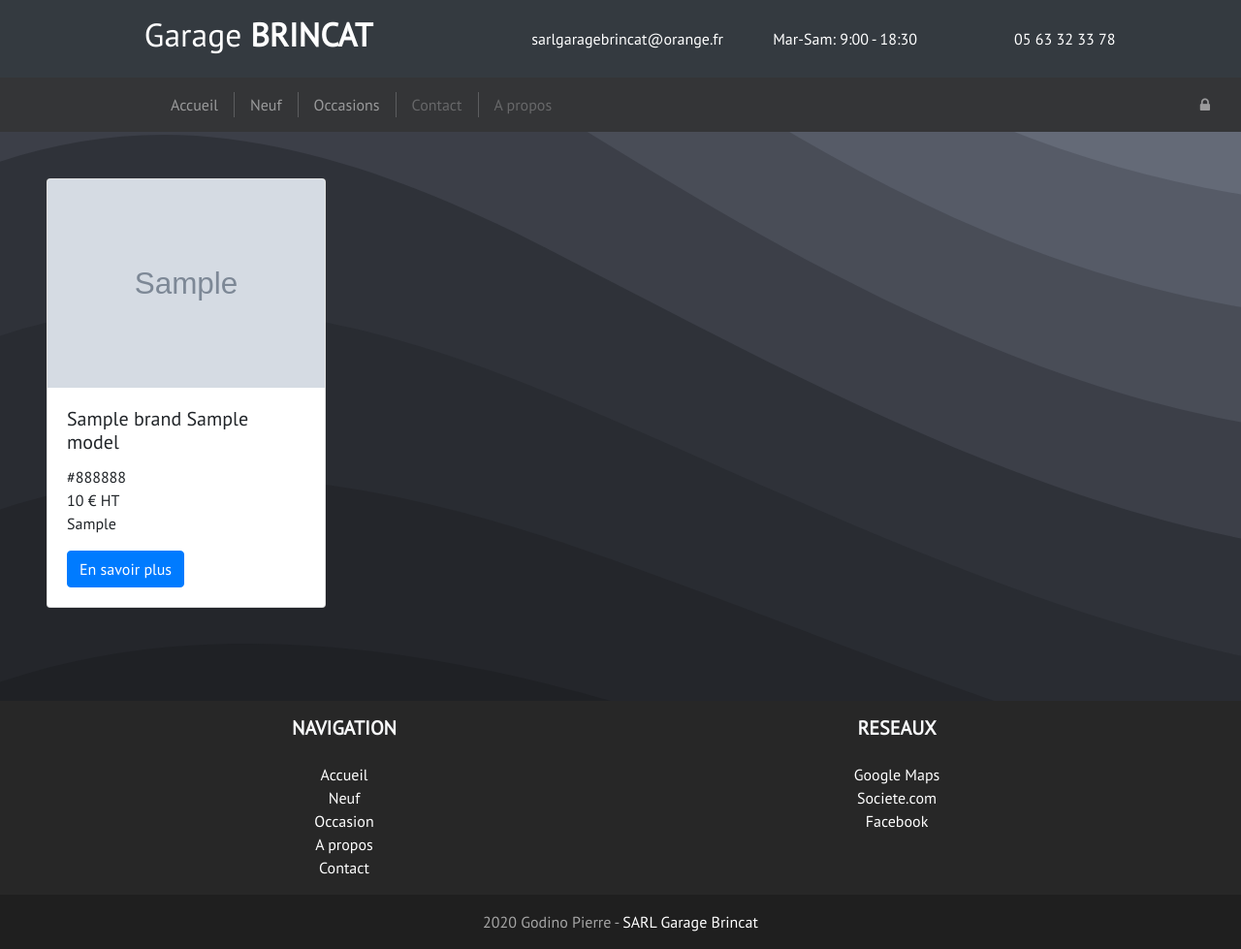
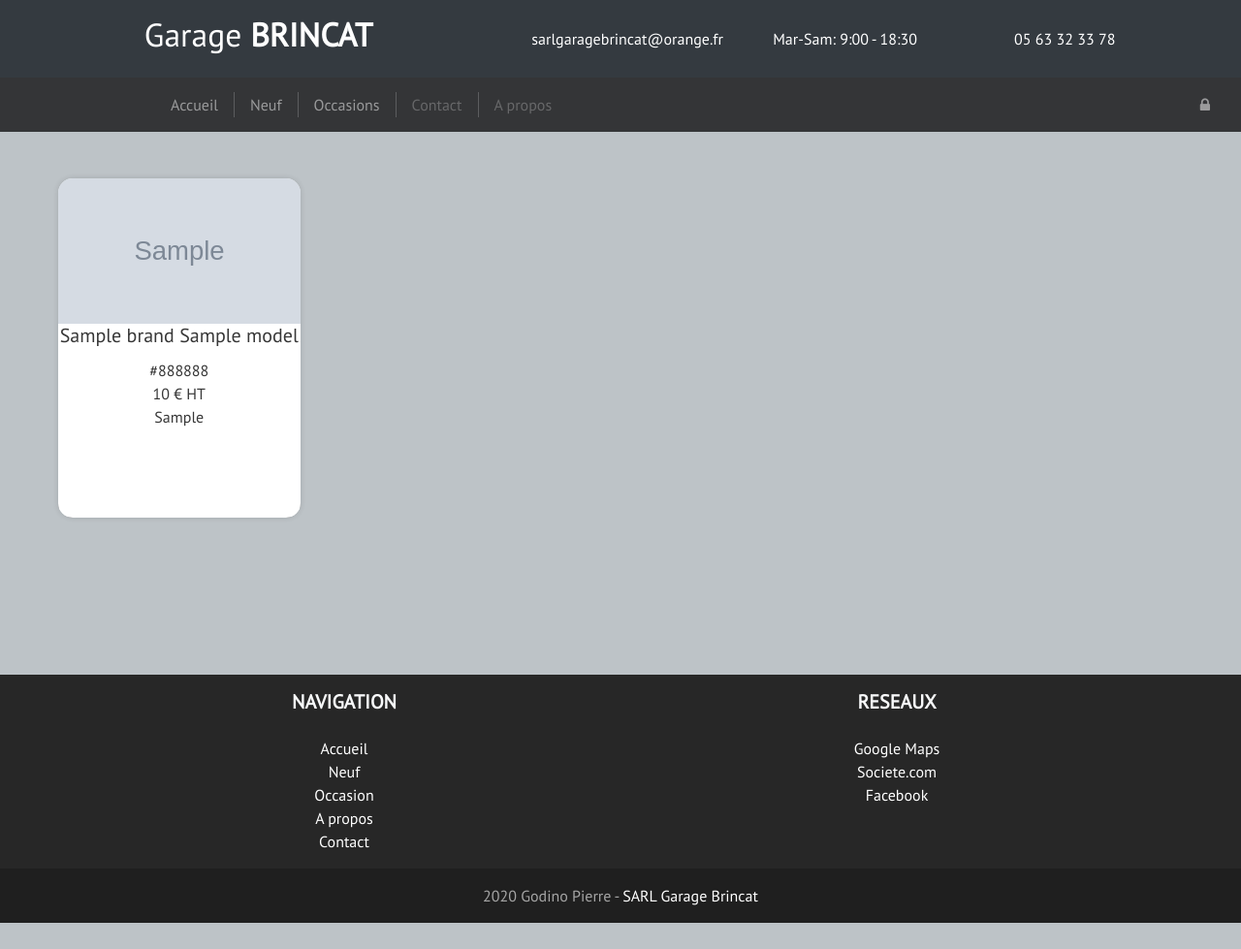
Before and after one commit to PierreG-dev/Garage_BRINCAT, a Symfony app: template templates/main/neuf.html.twig in a window 1280 px wide. Shown: the whole page at 97% size. After the commit the page ends 952 px from the top, so only its background shows below. Run offline with Twig, Linux system fonts and the light colour scheme; the template is opened without the code that fills it: most values are stand-ins (such as "Sample title", 1, 10 or a date in 2020); grey boxes marked "Sample" are stand-in pictures; some libraries are stand-ins or nearby versions.

Commit message:
new design for admininistration webpages

```diff
--- a/public/css/style.css
+++ b/public/css/style.css
@@ -185,6 +185,57 @@ header h2 {
 }
 
 /* CAR DISPLAY */
-.car-mini {
+.car-card {
+    color: #373737;
+    background: #ecf0f1;
+    width: 250px;
+    height: 350px;
+    overflow: hidden;
+    border-radius: 15px;
+    transition: 0.3s;
 
+    -webkit-box-shadow: 0px 0px 5px 1px rgba(0,0,0,0.10);
+    -moz-box-shadow: 0px 0px 5px 1px rgba(0,0,0,0.10);
+    box-shadow: 0px 0px 5px 1px rgba(0,0,0,0.10);
 }
+.car-card:hover {
+    transform: translate3d(0,-3%,0);
+    cursor: pointer;
+    -webkit-box-shadow:  0 5px 15px -5px rgba(0,0,0,0.30);
+    -moz-box-shadow:  0 5px 15px -5px rgba(0,0,0,0.30);
+    box-shadow:  0 5px 15px -5px rgba(0,0,0,0.30);
+}
+.car-card:hover img {
+    transform: scale3d(1.1,1.1,1);
+}
+.car-card .top {
+    width: 100%;
+    height: 150px;
+    overflow: hidden;
+    text-align: center;
+}
+.top img {
+    width: auto;
+    min-width: 100%;
+    height: 100%;
+    transition: 0.3s;
+}
+.car-card .bottom {
+    height: 200px;
+    z-index: 2;
+    background: white;
+    -webkit-box-shadow: 0 0px 5px 0px rgb(29, 29, 29);
+    -moz-box-shadow: 0 0px 5px 0px rgb(29, 29, 29);
+    box-shadow: 0 0px 5px 0px rgb(29, 29, 29);
+}
+
+/* ADMIN */
+input[type='file']:hover {
+    cursor: pointer;
+}
+
+.shadow {
+    -webkit-box-shadow: 0px 0px 4px 0px rgba(0,0,0,0.30);
+    -moz-box-shadow: 0px 0px 4px 0px rgba(0,0,0,0.30);
+    box-shadow: 0px 0px 4px 0px rgba(0,0,0,0.30);
+}
--- a/src/Form/CarType.php
+++ b/src/Form/CarType.php
@@ -40,6 +40,7 @@ class CarType extends AbstractType
                 'attr' => ['placeholder' => 'Prix du véhicule']
             ])
             ->add('released', DateType::class, [
+                'label' => 'Mise en circulation',
                 'format' => 'dd-MM-yyyy',
                 'years' => range(1960, 2020)
             ])
--- a/templates/car/_delete_form.html.twig
+++ b/templates/car/_delete_form.html.twig
@@ -1,4 +1,4 @@
-<div class="container m-auto bg-light" style="border-radius: 0 0 5px 5px; padding-bottom: 15px">
+<div class="container m-auto" style="border-radius: 5px; padding-bottom: 15px">
     <form method="post" action="{{ path('car_delete', {'id': car.id}) }}"
         onsubmit="return confirm('Voulez vous vraiment supprimer cet élément ?');">
         <input type="hidden" name="_method" value="DELETE">
--- a/templates/car/_form.html.twig
+++ b/templates/car/_form.html.twig
@@ -1,4 +1,4 @@
-<div class="container m-auto bg-light" style="border-radius: 5px 5px 0 0; padding-top: 10px">
+<div class="container m-auto bg-light shadow" style="border-radius: 5px; padding-top: 10px; padding-bottom: 10px;">
     {{ form_start(form) }}
     {{ form_widget(form) }}
     <button class="btn btn-success">{{ button_label|default('Sauvegarder') }}</button>
--- a/templates/car/index.html.twig
+++ b/templates/car/index.html.twig
@@ -6,13 +6,13 @@
 
     <style>
         body {
-            background: url("{{ asset('res/admin_body_dark.svg') }}");
+            background: white;
             background-size: cover;
         }
     </style>
-    <h1 style="margin-top: 3vh; text-align: center; color: #fff">Liste des véhicules</h1>
+    <h1 style="margin-top: 3vh; text-align: center; color: #373737">Liste des véhicules</h1>
 
-    <table class="table table-dark" style="min-height: 700px; margin-top: 4vh">
+    <table class="table table-light shadow" style="min-height: 700px; margin-top: 4vh">
         <thead>
             <tr>
                 <th>Id</th>
--- a/templates/car/new.html.twig
+++ b/templates/car/new.html.twig
@@ -6,12 +6,12 @@
 
 <style>
     body {
-        background: url("{{ asset('res/admin_body_dark.svg') }}");
+        background: white;
         background-size: cover;
     }
 </style>
 
-<h1 class="text-center text-white">Ajouter une voiture</h1>
+<h1 class="text-center text-dark">Ajouter une voiture</h1>
 
     {{ include('car/_form.html.twig') }}
 
--- a/templates/main/neuf.html.twig
+++ b/templates/main/neuf.html.twig
@@ -6,7 +6,7 @@
 
 <style>
     body {
-        background: url("{{ asset('res/Liquid-Cheese.svg') }}");
+        background-color: #bdc3c7;
         background-size: cover;
     }
 </style>
@@ -15,13 +15,14 @@
 <div class="container-fluid p-5" style="min-height: 70vh;">
     <div class="row">
         {% for car in cars %}
-        <div class="col-md-3 col-lg-3 col-sm-12 mb-5">
-            <div class="card m-auto" style="width: 18rem;">
-                <img class="card-img-top" src="/images/properties/{{ car.filename }}" alt="Card image cap">
-                <div class="card-body">
+        <div class="col-md-3 col-lg-3 col-sm-12 mb-5 text-center">
+            <div class="car-card m-auto">
+                <div class="top">
+                    <img src="/images/properties/{{ car.filename }}" alt="{{car.filename}}">
+                </div>
+                <div class="bottom">
                     <h5 class="card-title">{{ car.brand }} {{ car.model }}</h5>
                     <p class="card-text">{{ car.Color }}<br>{{ car.price }} € HT<br>{{ car.energyType }}</p>
-                    <a href="{{ path('detail', {'id': car.id}) }}" class="btn btn-primary">En savoir plus</a>
                 </div>
             </div>
         </div>
```
Also changed, not shown: templates/car/edit.html.twig (+4 -4 lines), templates/car/show.html.twig (+20 -13 lines), templates/main/occasion.html.twig (+7 -6 lines).
